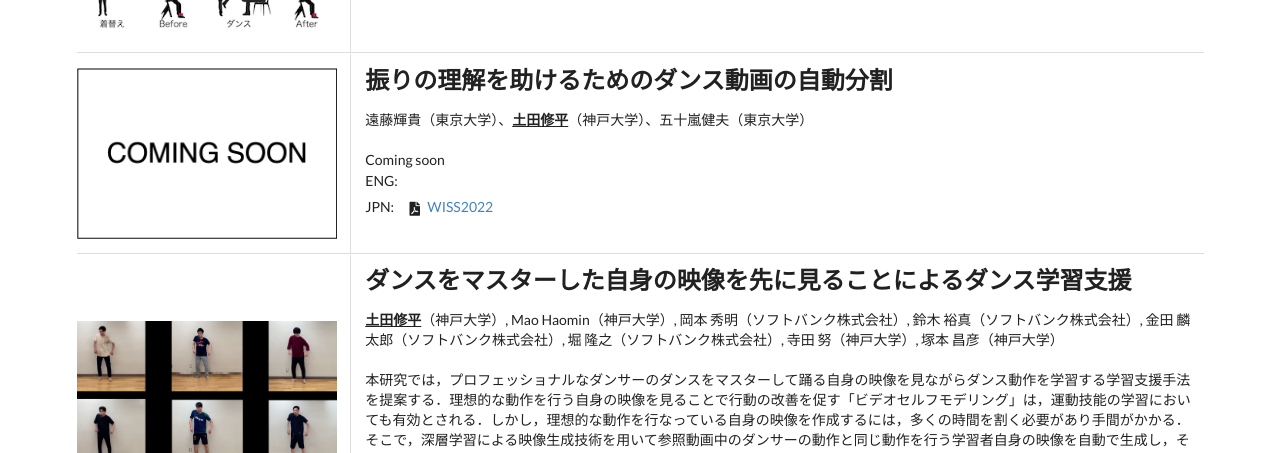
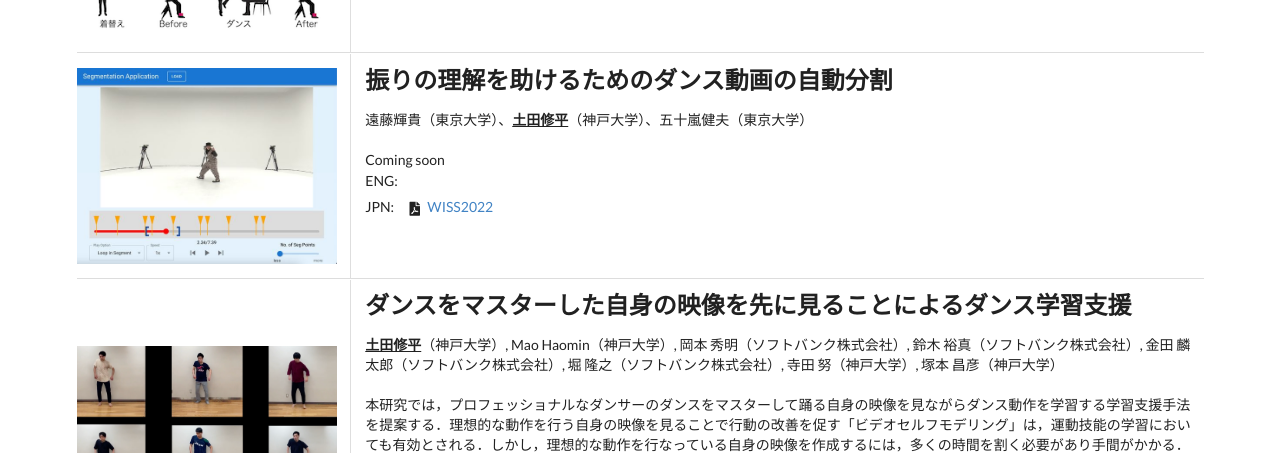
Before and after one commit to shuhei2306/shuhei2306.github.io, a website: page index-j.html in a window 1280 px wide. Shown: the part 1268-1721 px from the top of the page. Drawn offline with nearby package versions, Linux system fonts and the light colour scheme.

Commit message:
update
update

```diff
--- a/index-j.html
+++ b/index-j.html
@@ -743,7 +743,7 @@
                 <div class="ui divider"></div>
                 <div class="ui divided grid">
                     <div class="center aligned middle aligned four wide column">
-                        <img class="ui top aligned medium image" src="images/coming.png">
+                        <img class="ui top aligned medium image" src="images/08.jpg">
                     </div>
                     <div class="twelve wide column">
                         <h2 class="ui header">
```
Also changed, not shown: images/08.jpg (added).
